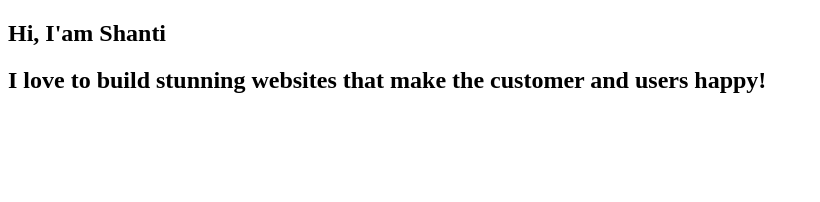
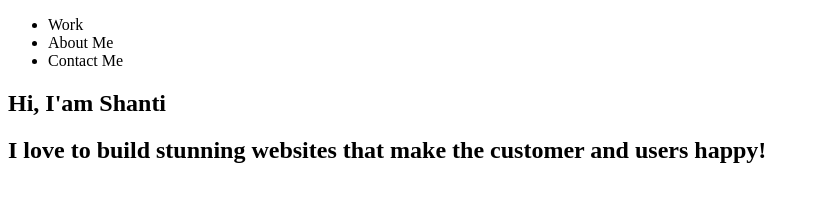
Before and after one commit to AshantiCode/portfolio-site, a plain HTML site: page index.html in a window 1280 px wide. Shown: the whole page, without its empty margins (0-820 px from the left). Drawn offline with Linux system fonts and the light colour scheme.

Commit message:
Hero and Menu structure

```diff
--- a/index.html
+++ b/index.html
@@ -10,6 +10,19 @@
 </head>
 
 <body>
+
+  <header>
+
+    <nav class="nav">
+      <ul class="nav-items">
+        <li>Work</li>
+        <li>About Me</li>
+        <li>Contact Me</li>
+      </ul>
+    </nav>
+
+  </header>
+
   <section class="hero">
     <div class="background-hero-img">
       <div class="hero-text">
```
